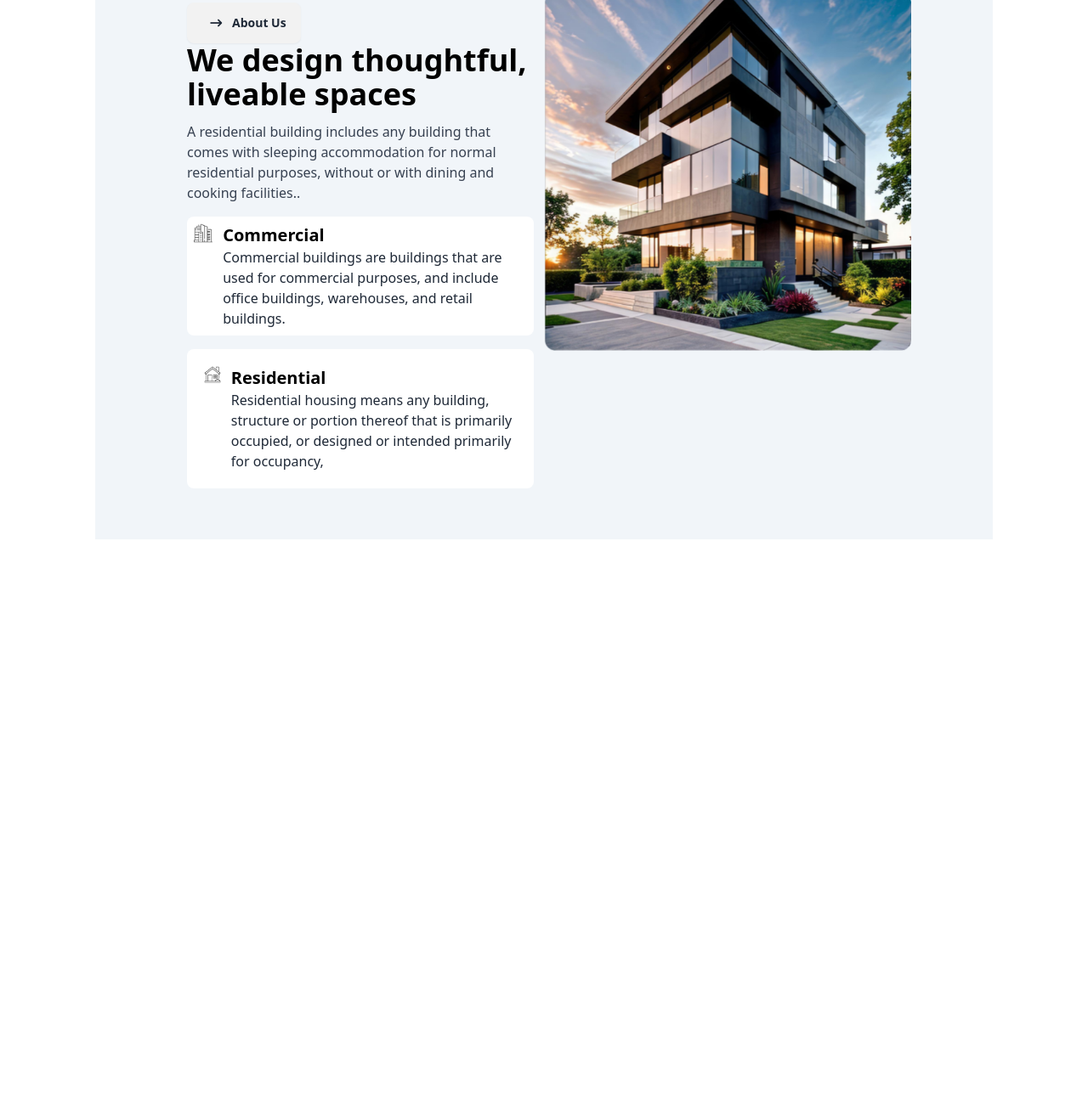
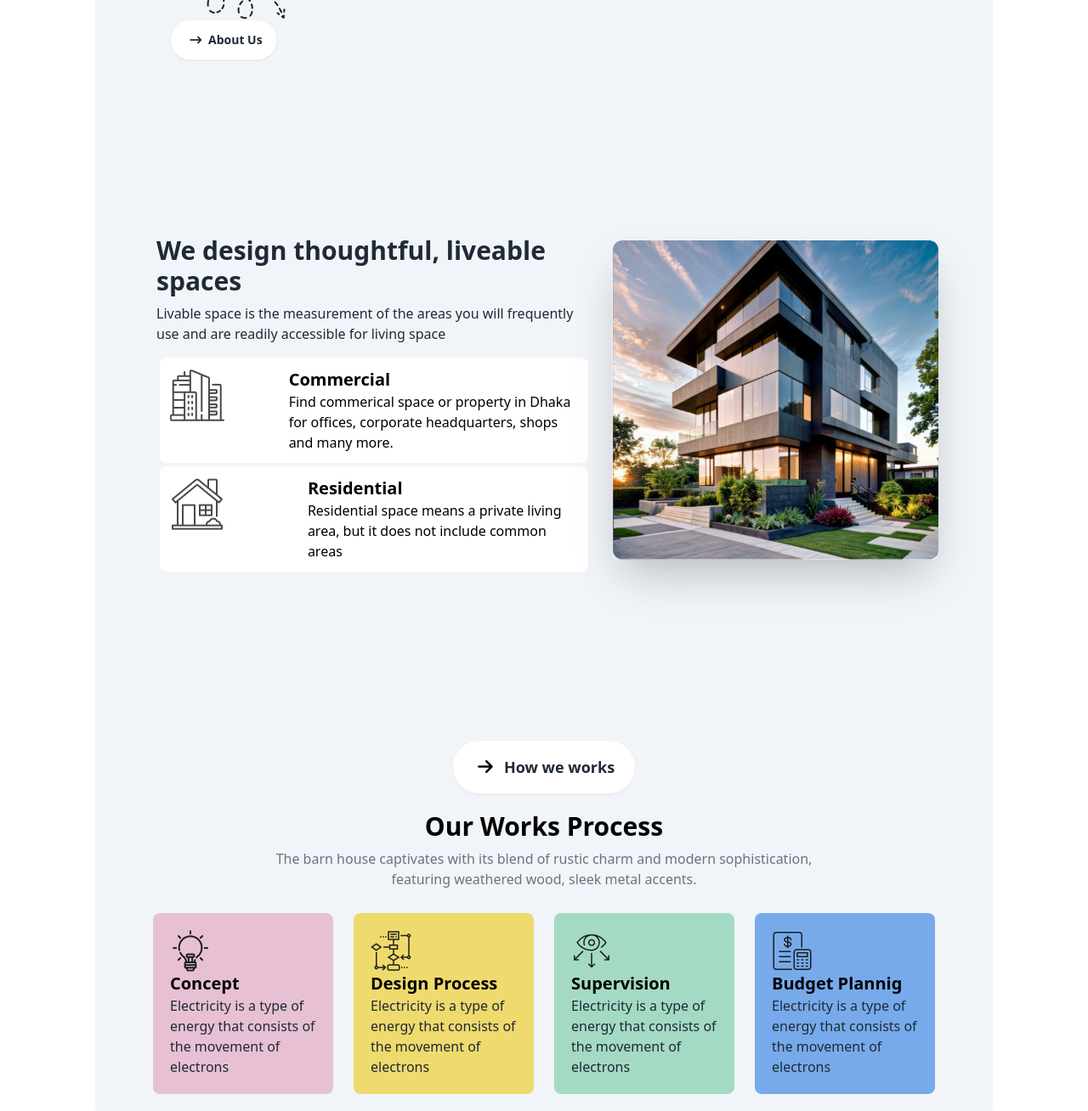
Before and after one commit to Monir154040/Assignment-3-Batch-10, a plain HTML site: page index.html in a window 1280 px wide. Shown: the part 923-2231 px from the top of the page at 85% size. Before the commit the page ends 1622 px from the top, so only its background shows below. Drawn offline with nearby package versions, Linux system fonts and the light colour scheme.

Commit message:
second commit

```diff
--- a/index.html
+++ b/index.html
@@ -88,42 +88,93 @@
 
             </div>
             <!-- About US -->
-             <section class="bg-slate-100 mx-auto px-24 py-12 mb-16">
-                    <img src="./assets/Vector.png" alt="">
-                    <div class="flex-row md:flex justify-around">
-                        <!-- about us -->
-                         <div class="p-3 w-1/2">
-                            <a class="btn font-bold">
-                                <i class="fa-solid fa-arrow-up-long rotate-90 w-7 h-7 pt-1 rounded-full"></i>
+             <section class="md:bg-slate-100 md:mx-auto md:px-12 md:pt-20  rounded">
+                    <img class="ml-12" src="./assets/Vector.png" alt="">
+                    <button class="btn bg-white ml-10 rounded-full">
+                        <i class="fa-solid fa-arrow-up-long rotate-90 w-5 h-5 rounded-full"></i>
                         About Us</a>
-                                <h1 class="text-4xl text-black font-bold">We design thoughtful, liveable spaces</h1>
-                                <p class="text-gray-700 mt-3">A residential building includes any building that comes with sleeping accommodation for normal residential purposes, without or with dining and cooking facilities..</p>
-                                <!-- commercial -->
-                                <div class="flex mt-4 gap-3 p-2 rounded-lg w-full bg-white">
-                                    <!-- img -->
-                                    <div> <img src="./assets/commercial.png" alt=""></div>
+                    </button>
+
+
+                    <div class="hero min-h-screen">
+                        <div class="hero-content flex-col-reverse lg:flex-row-reverse">
+                          <img
+                            src="./assets/Rectangle.png"
+                            class="max-w-sm rounded-lg shadow-2xl" />
+                            <div>
+
+                                <div class="p-2 rounded-lg">
+                                    <h1 class="text-3xl font-bold">We design thoughtful, liveable spaces</h1>
+                                    <p class="py-2">
+                                        Livable space is the measurement of the areas you will frequently use and are readily accessible for living space
+                                    </p>
+                              </div>
+                              <!-- Commercial -->
+                               <div class="flex mx-3 bg-white p-3 rounded-lg">
+                                <!-- image -->
+                                   <div class="w-2/3">
+                                    <img src="./assets/commercial.png" alt="">
+                                   </div>
                                    <!-- text -->
                                    <div>
-                                        <h1 class="text-xl font-bold text-black">Commercial</h1>
-                                        <p>Commercial buildings are buildings that are used for commercial purposes, and include office buildings, warehouses, and retail buildings.</p>
+                                    <h1 class="font-bold text-xl text-black"> Commercial</h1>
+                                    <p class="text-black">Find commerical space or property in Dhaka for offices, corporate headquarters, shops and many more. </p>
+                                   </div>
+
+                               </div>
+                                <!--Residential  -->
+                                <div class="flex mx-3 bg-white p-3 mt-1 rounded-lg">
+                                    <!-- image -->
+                                       <div class="w-2/3">
+                                        <img src="./assets/residential.png" alt="">
+                                       </div>
+                                       <!-- text -->
+                                       <div>
+                                        <h1 class="font-bold text-xl text-black"> Residential</h1>
+                                        <p class="text-black">Residential space means a private living area, but it does not include common areas </p>
+                                       </div>
+
                                 </div>
                             </div>
-                                <!-- Residential -->
-                                <div class="flex mt-4 gap-3 p-5 rounded-lg w-full bg-white">
-                                    <!-- img -->
-                                    <div> <img src="./assets/residential.png" alt=""></div>
-                                    <!-- text -->
-                                     <div>
-                                        <h1 class="text-xl font-bold text-black">Residential</h1>
-                                        <p>Residential housing means any building, structure or portion thereof that is primarily occupied, or designed or intended primarily for occupancy,</p>
+
                         </div>
                       </div>
-                         </div>
-                         <!-- img -->
-                          <div class="w-1/2">
-                            <img src="./assets/Rectangle.png" alt="">
+                      <!-- work process -->
+                      <div class=" text-center">
+                        <button class="btn btn-xs sm:btn-sm md:btn-md lg:btn-lg bg-white rounded-full mb-5">
+                            <i class="fa-solid fa-arrow-right  w-7 h-7 rounded-full text-xl text-black"></i>
+                            How we works</button>
+                            <h1 class="font-bold text-black text-3xl">Our Works Process</h1>
+                            <p class="text-gray-500 p-2">The barn house captivates with its blend of rustic charm and modern sophistication, <br>featuring weathered wood, sleek metal accents.</p>
+                            <!-- card section -->
+                            <div class="grid grid-cols-1 md:grid-cols-2 lg:grid-cols-4 justify-center items-center p-5 left-10 gap-6">
+
+                                <div class="gap-2 flex-col text-left p-5 bg-[#E7C1D3] rounded-lg ">
+                                  <img src="./assets/concept.png" alt="">
+                                  <h2 class=" text-black font-bold text-xl">Concept</h2>
+                                  <p> Electricity is a type of energy that consists of the movement of electrons</p>
                                 </div>
 
+                                <div class="gap-2 flex-col text-left p-5 bg-[#EFDA6E] rounded-lg ">
+                                    <img src="./assets/flow-chart.png" alt="">
+                                    <h2 class=" text-black font-bold text-xl">Design Process</h2>
+                                    <p> Electricity is a type of energy that consists of the movement of electrons</p>
+                                  </div>
+
+                                  <div class="gap-2 flex-col text-left p-5 bg-[#A4DAC3] rounded-lg ">
+                                    <img src="./assets/vision.png" alt="">
+                                    <h2 class=" text-black font-bold text-xl">Supervision</h2>
+                                    <p> Electricity is a type of energy that consists of the movement of electrons</p>
+                                  </div>
+
+                                  <div class="gap-2 flex-col text-left p-5 bg-[#77AAEA] rounded-lg ">
+                                    <img src="./assets/budget-planning.png" alt="">
+                                    <h2 class=" text-black font-bold text-xl">Budget Plannig</h2>
+                                    <p> Electricity is a type of energy that consists of the movement of electrons</p>
+                                  </div>
+
+
+                            </div>
                     </div>
 
              </section>
```
Lines whose indentation alone changed are shown as unchanged.
